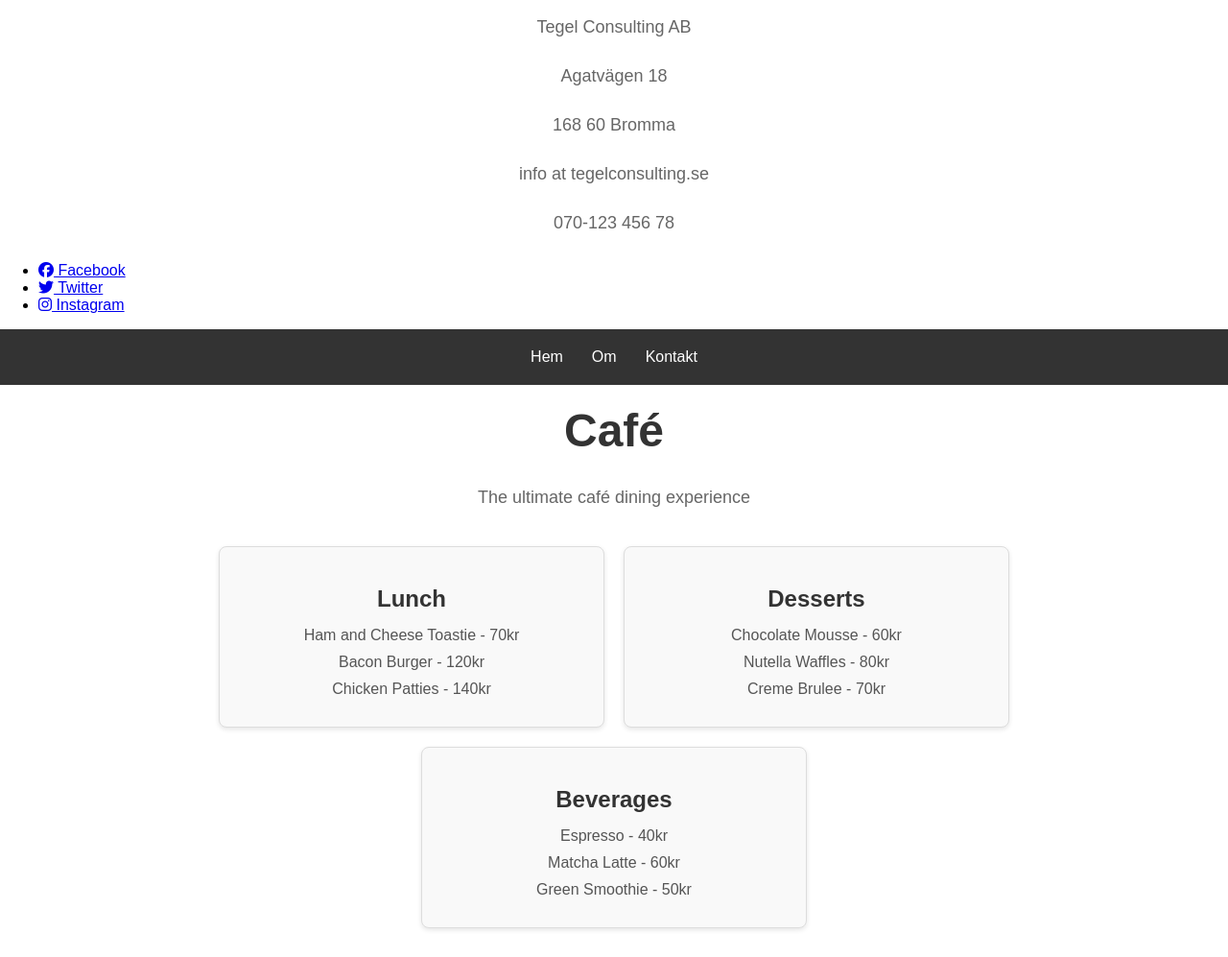
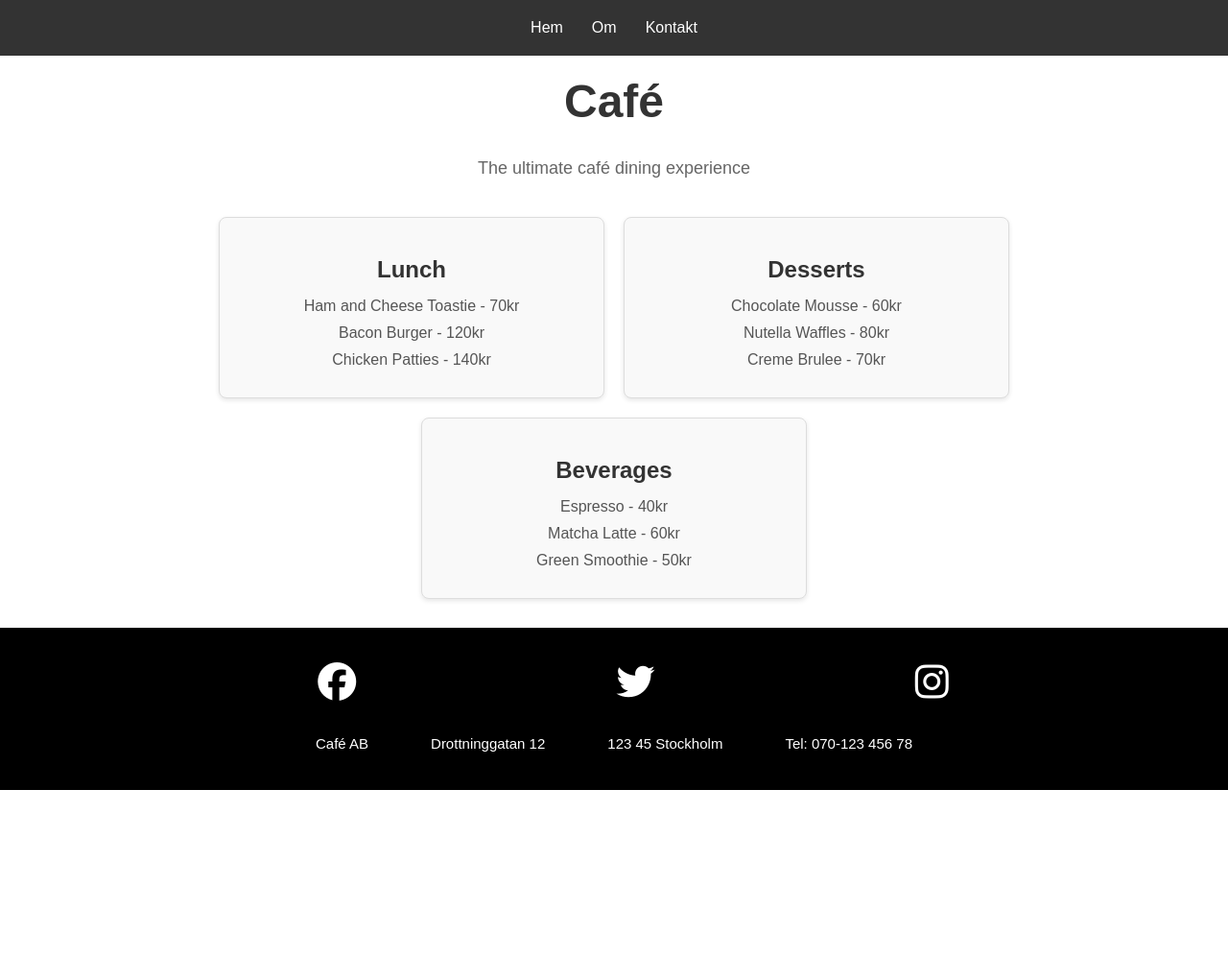
Before and after one commit to jessikarl/grupparbete-cafe, a website built with Vite: page index.html in a window 1280 px wide. Shown: the whole page at 96% size. After the commit the page ends 823 px from the top, so only its background shows below. Built offline with nearby package versions, Linux system fonts and the light colour scheme.

Commit message:
updated-footer

```diff
--- a/index.html
+++ b/index.html
@@ -9,33 +9,6 @@
   </head>
   <body>
 
-    <div class="footer-test">
-      <footer>
-        <div class="footer-container">
-
-
-          <div class="detail">
-            <p class="footer-text"><span>Tegel Consulting AB</span></p>
-            <p class="footer-text"><span>Agatvägen 18</span></p>
-            <p class="footer-text"><span>168 60 Bromma</span></p>
-          </div>
-
-          <div class="detail2">
-            <p class="footer-text"><span>info at tegelconsulting.se</span></p>
-            <p class="footer-text"><span>070-123 456 78</span></p>
-          </div>
-
-          <div class="links-social-media">
-            <ul class="footer-list">
-              <li class="icon-text"><a class="links" href="#"><i class="fa-brands fa-facebook"></i> Facebook</a></li>
-              <li class="icon-text"><a class="links" href="#"><i class="fa-brands fa-twitter"></i> Twitter</a></li>
-              <li class="icon-text"><a class="links" href="#"><i class="fa-brands fa-instagram"></i> Instagram</a></li>
-            </ul>
-          </div>
-        </div>
-      </footer>
-  </section>
-  </div>
     <div class="nav">
       <a href="#home">Hem</a>
       <a href="#about">Om</a>
@@ -71,5 +44,25 @@
         </ul>
       </div>
     </section>
+
+<footer class="footer-container">
+
+<div class="links-social-media">
+            <ul class="footer-list">
+              <li class="icon-text"><a class="links" href="#"><i class="fa-brands fa-facebook"></i> </a></li>
+              <li class="icon-text"><a class="links" href="#"><i class="fa-brands fa-twitter"></i> </a></li>
+              <li class="icon-text"><a class="links" href="#"><i class="fa-brands fa-instagram"></i></a></li>
+            </ul>
+</div>
+
+
+<div class="company-details">
+            <span class="footer-text">Café AB</span>
+            <span class="footer-text">Drottninggatan 12</span>
+            <span class="footer-text">123 45 Stockholm</span>
+            <span class="footer-text">Tel: 070-123 456 78</span>
+</div>
+</footer>
+
   </body>
 </html>
--- a/src/style.css
+++ b/src/style.css
@@ -329,3 +329,57 @@ p {
     }
   }
 }
+
+.footer-container {
+  background-color: black;
+  padding: 20px;
+}
+
+.footer-list {
+  list-style: none;
+}
+
+.links {
+  color: white;
+  text-decoration: none;
+  font-size: 40px;
+  display: flex;
+}
+
+.company-details {
+ display: flex;
+ justify-content: center;
+ gap: 25px;
+}
+
+
+.footer-text {
+  color: white;
+  font-size: 15px;
+  padding: 20px;
+}
+
+.footer-list {
+  display: flex;
+  justify-content: center;
+  justify-content: space-evenly;
+}
+
+
+@media screen and (max-width: 768px) {
+
+.company-details{
+  flex-direction: column;
+  gap: 1px;
+  text-align: center;
+}
+
+
+
+.links {
+  flex-direction: column;
+  font-size: 30px;
+  margin-right: 20px;
+}
+
+}
```
